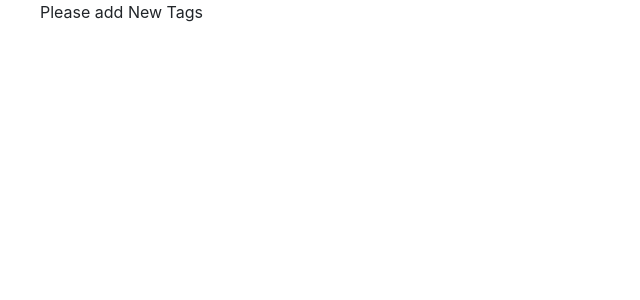
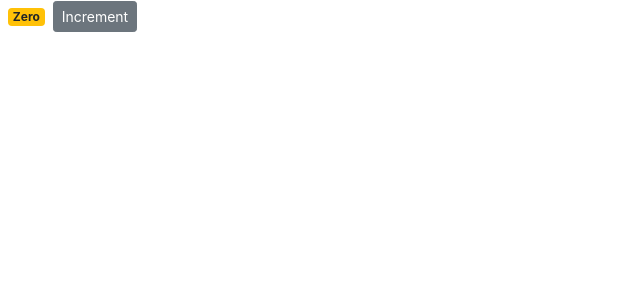
Before and after one commit to NathanielNat/react-shop-cart, a React (Create React App) app: page / in a window 1280 px wide. Shown: the top 300 px of the page, without its empty margins (0-640 px from the left). Built offline with nearby package versions, Linux system fonts and the light colour scheme.

Commit message:
events handling and binding handlers

```diff
--- a/src/components/counter.jsx
+++ b/src/components/counter.jsx
@@ -1,42 +1,49 @@
 import React, { Component } from "react";
 
 class Counter extends Component {
+  state = {
+    count: 0,
+    tags: [],
+  };
+  styles = {
+    fontSize: 10,
+    fontWeight: "bold",
+  };
 
-  state = {
-      count:0,
-      tags:[]
-  };
-//   styles = {
-//       fontSize: 10,
-//       fontWeight: 'bold'
-//   }
+  constructor(){
+      super();
+      // bind handle increment function
+    //  this.handleIncrement =   this.handleIncrement.bind(this);
+  }
 
+  handleIncrement = () => {
+    console.log("clicked");
+  }
 
   render() {
-
     return (
       <>
-
-        {/* <span className={this.getBadgeClasses()}>{this.formatCount()}</span>
-        <button className="btn btn-secondary btn-sm">Increment</button> */}
-        <ul>
-            {this.state.tags.length === 0 && "Please add New Tags"}
-       {this.state.tags.map(tag => <li key={tag}>{tag}</li>)}
-        </ul>
+        <span className={this.getBadgeClasses()}>{this.formatCount()}</span>
+        <button
+          onClick={this.handleIncrement}
+          className="btn btn-secondary btn-sm"
+        >
+          Increment
+        </button>
       </>
     );
   }
 
-//   getBadgeClasses() {
-//         let classes = "badge m-2 badge-";
-//         classes += (this.state.count === 0) ? "warning" : "primary";
-//         return classes;
-//     }
+  getBadgeClasses() {
+    let classes = "badge m-2 badge-";
+    classes += this.state.count === 0 ? "warning" : "primary";
+    return classes;
+  }
 
-//   formatCount() {
-//       const {count} = this.state
-//       return count === 0? 'Zero' : count;
-//   }
+  formatCount() {
+    const { count } = this.state;
+    return count === 0 ? "Zero" : count;
+  }
 }
 
 export default Counter;
```
